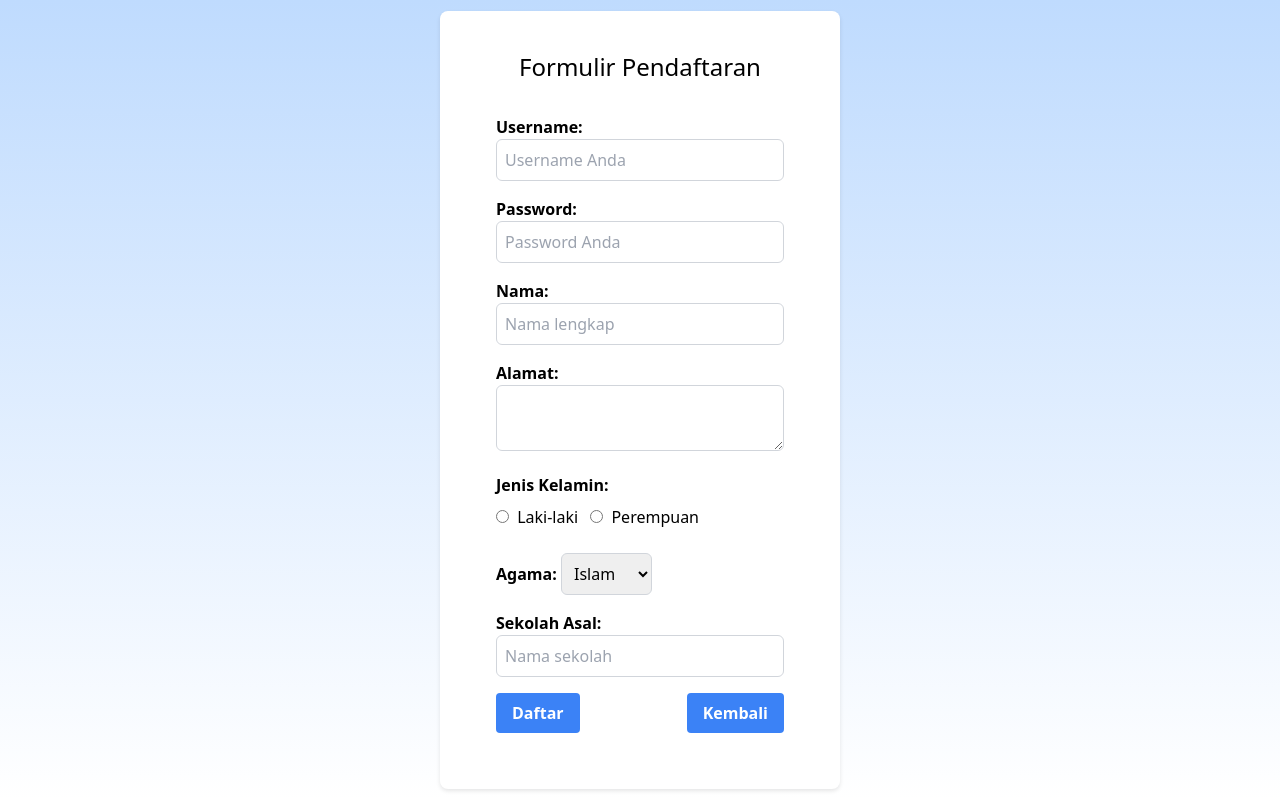
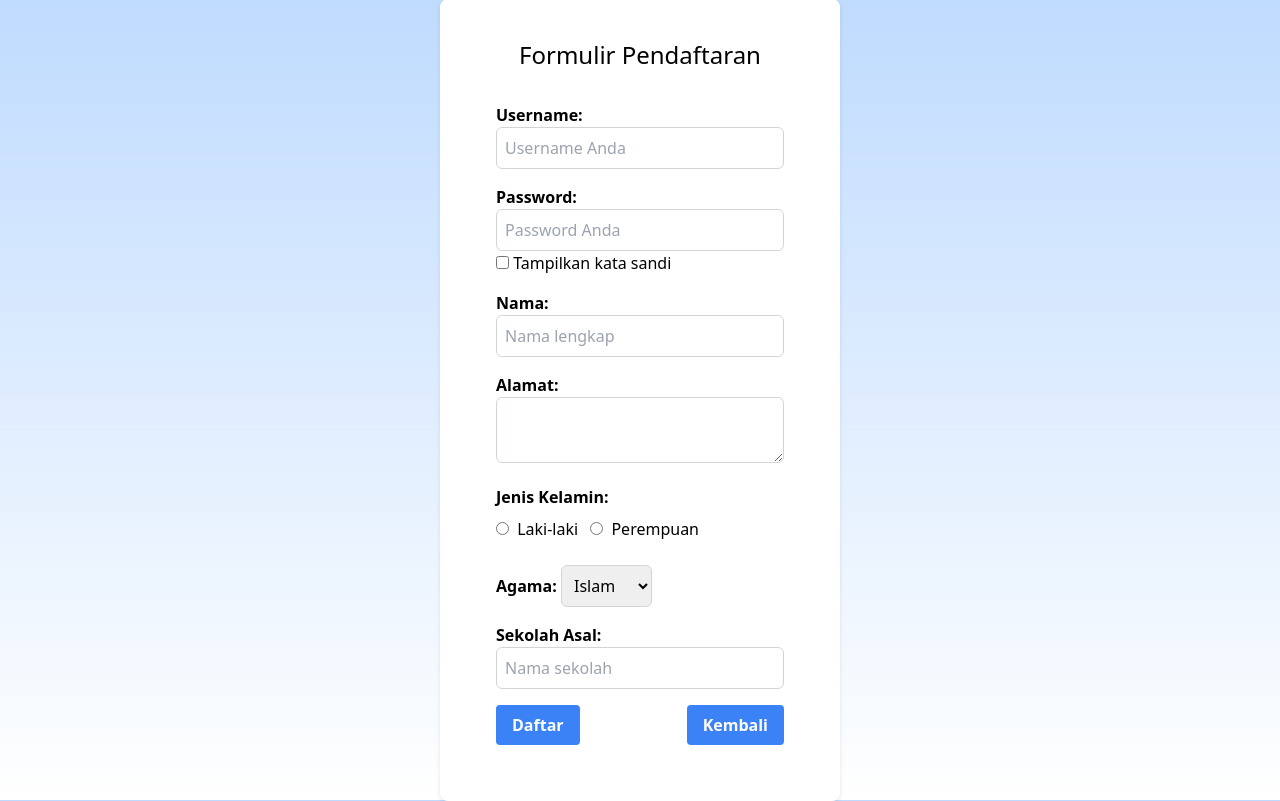
Before and after one commit to Lintangabst/ITFEST2023_Hackathon_LintangArbiSuto_Lintang, a PHP site: page /form-daftar.php in a window 1280 px wide. Run offline with PHP 8.4, Linux system fonts and the light colour scheme.

Commit message:
Update form-daftar.php

```diff
--- a/form-daftar.php
+++ b/form-daftar.php
@@ -82,10 +82,12 @@
 					<label for="user" class="font-bold">Username:</label>
 					<input type="text" name="user" placeholder="Username Anda" class="border border-gray-300 p-2 rounded-md w-full" />
 					</div>
-					<div class="mb-4">
-					<label for="pass" class="font-bold">Password:</label>
-					<input type="text" name="pass" placeholder="Password Anda" class="border border-gray-300 p-2 rounded-md w-full" />
-					</div>
+			                    <div class="mb-4">
+			                      <label for="pass" class="font-bold">Password:</label>
+			                      <input type="password" name="pass" id="pass" placeholder="Password Anda" class="border border-gray-300 p-2 rounded-md w-full" />
+			                      <input type="checkbox" id="showPassword" onchange="togglePasswordVisibility()" />
+			                      <label for="showPassword">Tampilkan kata sandi</label>
+			                    </div>
 					<div class="mb-4">
 						<label for="nama" class="font-bold">Nama:</label>
 						<input type="text" name="nama" placeholder="Nama lengkap" class="border border-gray-300 p-2 rounded-md w-full" />
@@ -134,5 +136,17 @@
 			document.querySelector("form").classList.add("animate__animated", "animate__slideInUp");
 		});
 	</script>
+		<script>
+	    function togglePasswordVisibility() {
+  var passwordInput = document.getElementById("pass");
+  var showPasswordCheckbox = document.getElementById("showPassword");
+
+  if (showPasswordCheckbox.checked) {
+    passwordInput.type = "text";
+  } else {
+    passwordInput.type = "password";
+  }
+}
+	</script>
 </body>
 </html>
```
